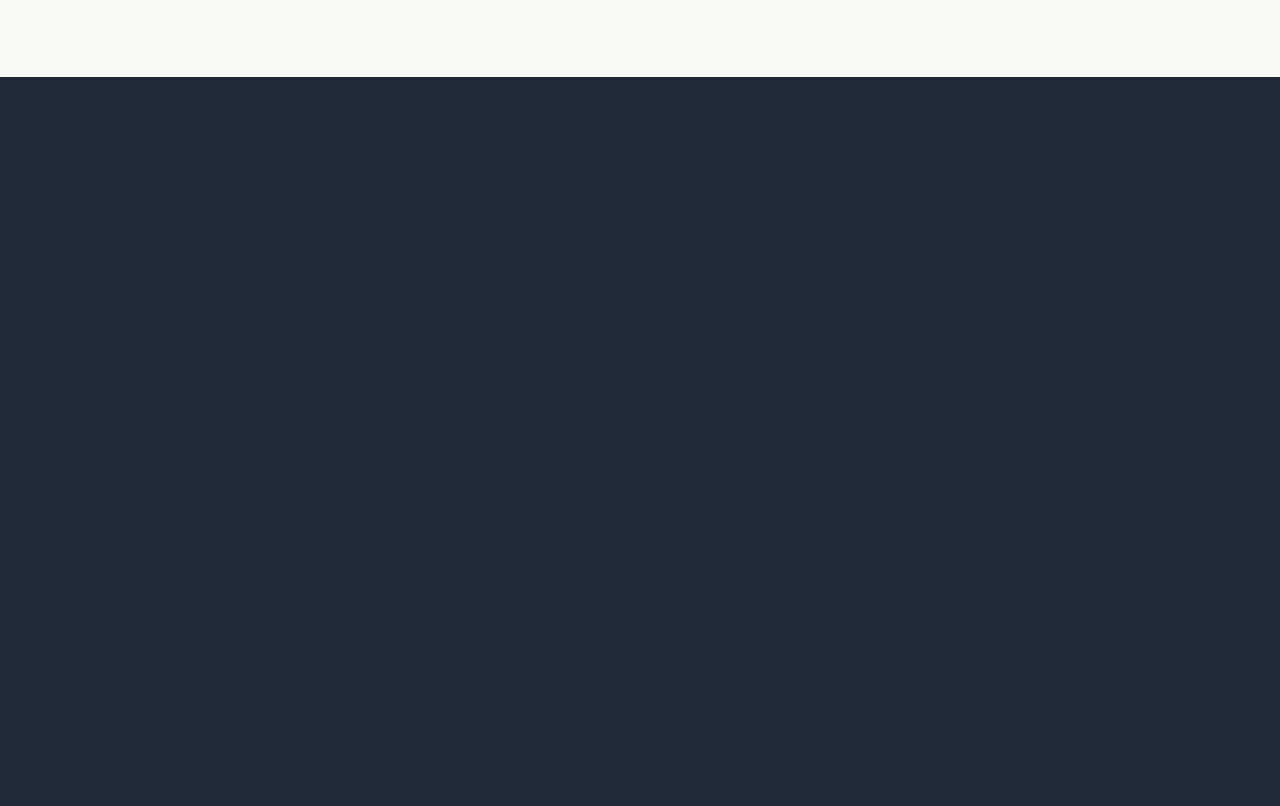
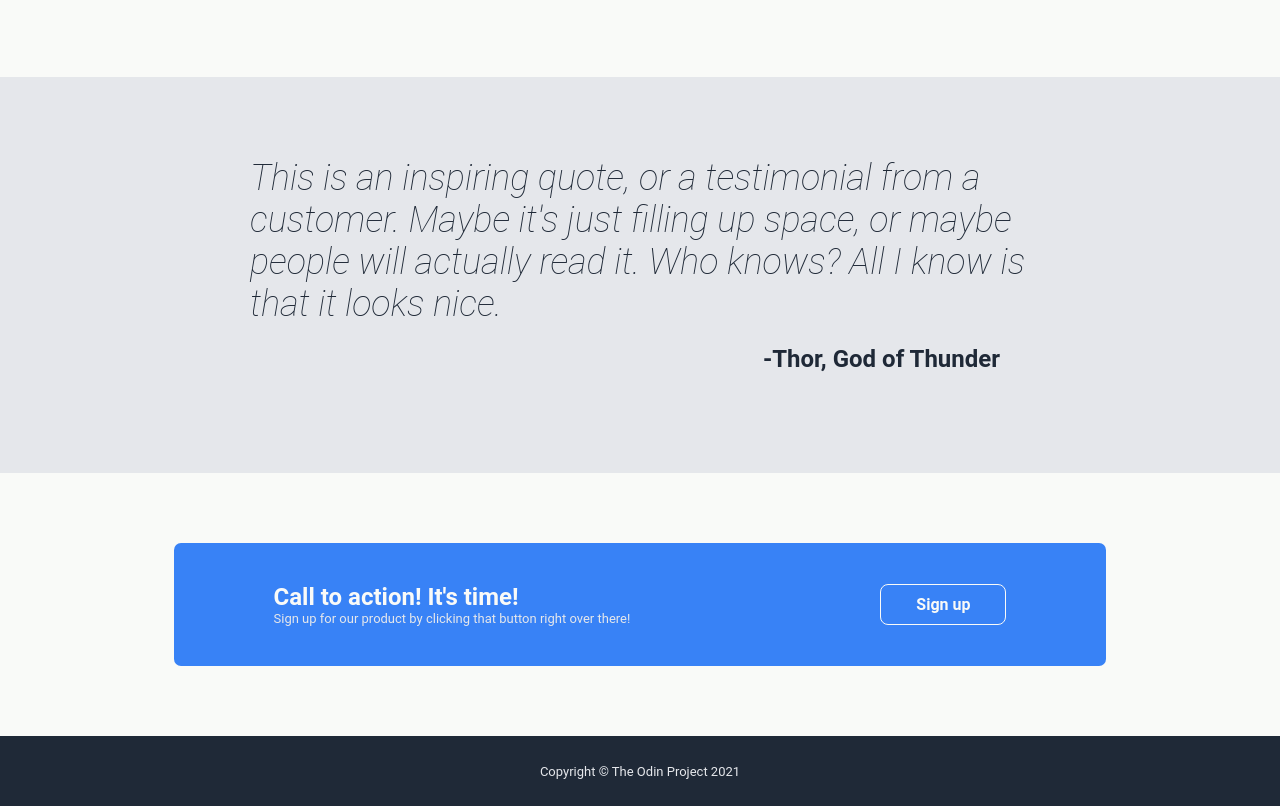
Before and after one commit to GvdSteeg/first_site, a plain HTML site: page index.html in a window 1280 px wide. Shown: the part 830-1636 px from the top of the page. Before the commit the page ends 907 px from the top, so only its background shows below. Drawn offline with Linux system fonts and the light colour scheme.

Commit message:
Final edits to complete page layout and markup

```diff
--- a/index.html
+++ b/index.html
@@ -58,10 +58,37 @@
       </div>
   </main>
 
+  <div class="quote-banner">
+    <div class="quote-banner-box">
+      <div class="quote-banner-text">
+      <h2>This is an inspiring quote, or a testimonial from a customer. Maybe it's
+        just filling up space, or maybe people will actually read it. Who knows?
+        All I know is that it looks nice.
+      </h2>
+      </div>
+      <div class="quote-signature">
+        <h3 style="color: #1F2937">-Thor, God of Thunder</h3>
+      </div>
+    </div>
+  </div>
+
+  <div class="call-to-action-outer">
+    <div class="call-to-action-box">
+      <div class="call-to-action-box-left">
+        <h3>Call to action! It's time!</h3>
+        <p>Sign up for our product by clicking that button right over there!</p>
+      </div>
+      <div class="call-to-action-box-right">
+        <button id="bottom-button"><a href="#">Sign up</a></button>
+      </div>
+    </div>
+  </div>
+
   <footer>
+    <div class="footer">
+    <p>Copyright &copy; The Odin Project 2021</p>
+    </div>
+  </footer>
 
-
-
-  </footer>
 </body>
 </html>
--- a/styles/style.css
+++ b/styles/style.css
@@ -16,6 +16,8 @@ h1 {
 h2 {
   font-size: 36px;
   color: #1F2937;
+  font-style: italic;
+  font-weight: lighter;
 }
 h3 {
   font-size: 24px;
@@ -31,6 +33,10 @@ h5 {
   font-size: 36px;
   color: #1F2937;
   font-weight: 700;
+}
+p {
+  font-size: 13px;
+  color: #E5E7EB;
 }
 
 header {
@@ -136,3 +142,60 @@ button > a {
   font-size: 13px;
   text-align: center;
 }
+
+.quote-banner {
+  background-color: #E5E7EB;
+  display: flex;
+  flex-direction: column;
+  /* justify-content: center; */
+  align-items: center;
+  padding: 80px 0px;
+}
+.quote-banner-text {
+  max-width: 780px;
+  justify-self: center;
+}
+.quote-signature {
+  max-width: 780px;
+  padding: 20px 30px;
+  text-align: end;
+}
+
+.call-to-action-outer {
+  display: flex;
+  background-color: #F9FAF8;
+  justify-content: center;
+  /* align-items: center; */
+  padding: 70px 0px;
+}
+.call-to-action-box {
+  display: flex;
+  justify-content: center;
+  align-items: center;
+  gap: 250px;
+  background-color: #3882F6;
+  max-width: 1200px;
+  border-radius: 7px;
+  padding: 40px 100px;
+}
+#bottom-button {
+  padding: 10px 35px;
+  background-color: #3882F6;
+  border-radius: 8px;
+  border: 1px solid #F9FAF8;
+  font-size: 16px;
+  color: #F9FAF8;
+  font-weight: bold;
+  text-decoration: none;
+}
+
+footer {
+  display: flex;
+  justify-content: center;
+  background-color: #1F2937;
+  height: 70px;
+}
+.footer {
+  display: flex;
+  align-items: center;
+}
```
